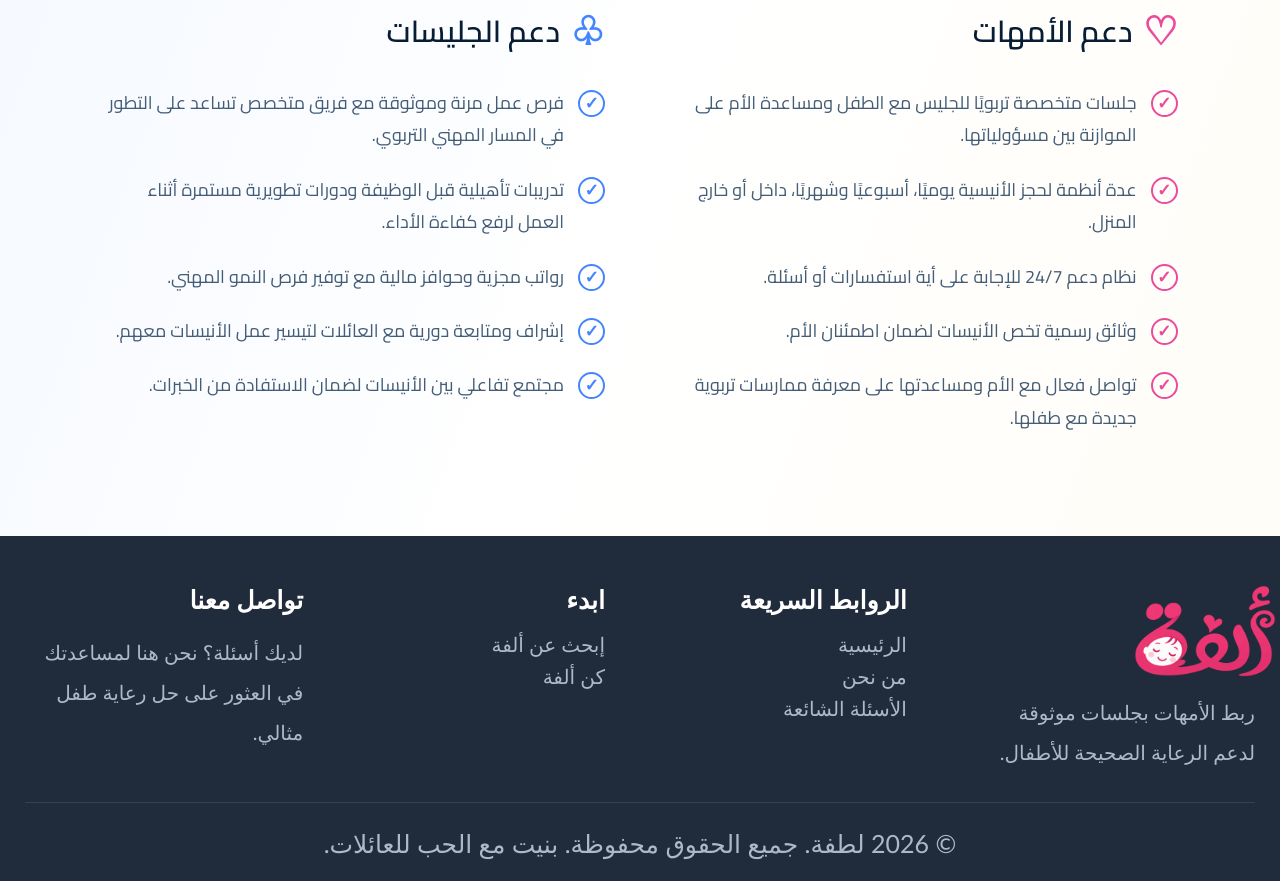
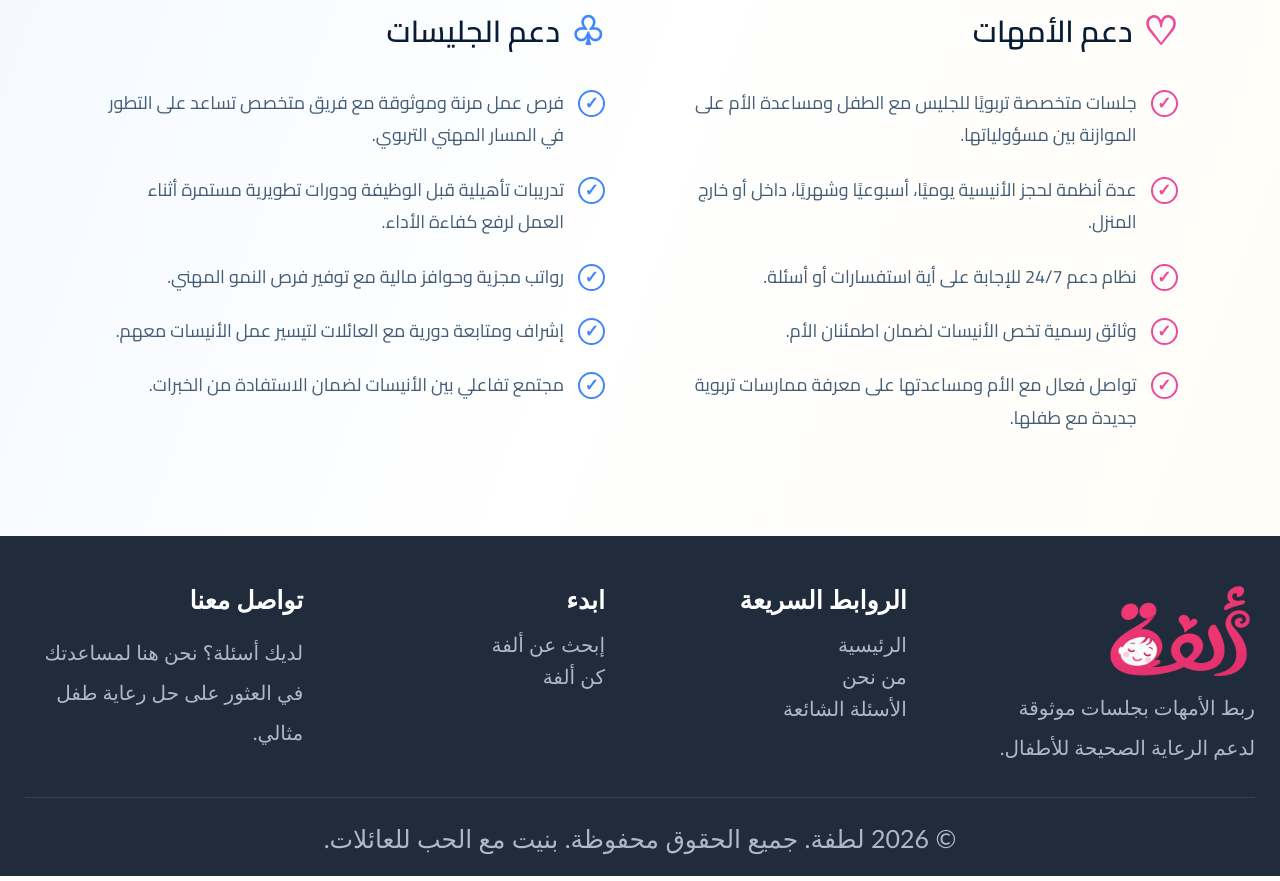
Before and after one commit to ahmedabdelbaset902/babySitting, a plain HTML site: page about.html in a window 1280 px wide. Shown: the part 2898-3779 px from the top of the page. Drawn offline with Linux system fonts and the light colour scheme.

Commit message:
Update about.html

```diff
--- a/about.html
+++ b/about.html
@@ -408,7 +408,7 @@
             <!-- Logo / About -->
             <div class="footer-column footer-brand">
 
-                <div class="logo">
+                <div class="">
                     <img src="./Images/logo.png" alt="" style="width: 150px;;">
                 </div>
 
```
